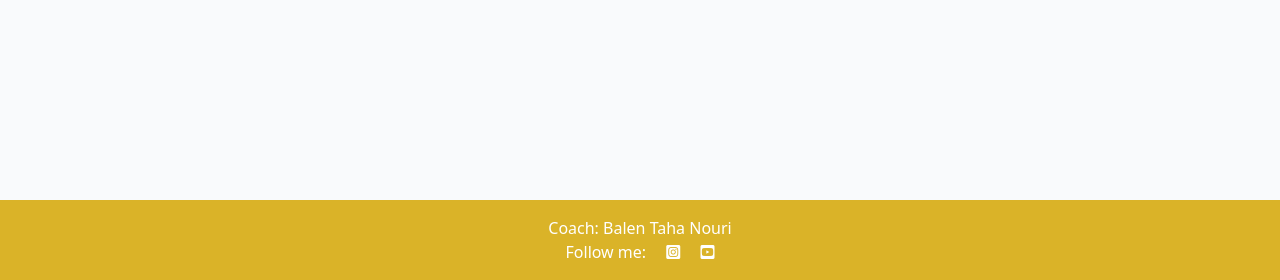
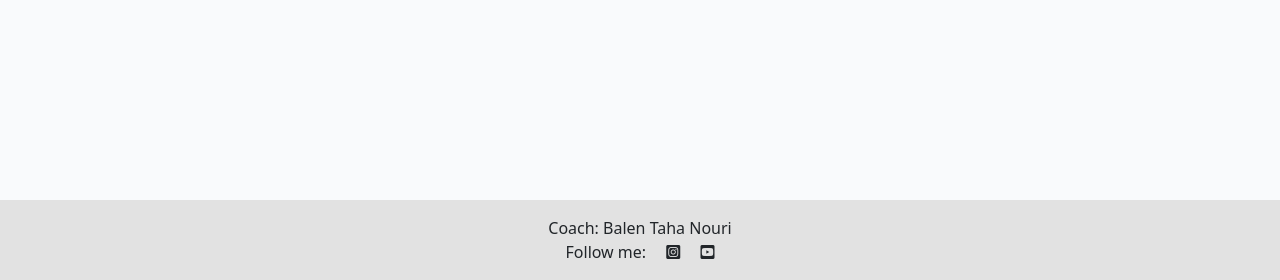
Before and after one commit to balennouri/balen-project4, a Django app: template templates/base.html in a window 1280 px wide. Shown: the part 520-800 px from the top of the page. Run offline with Django 4.2, Linux system fonts and the light colour scheme; the template is opened without the code that fills it, so the values that code supplies are empty.

Commit message:
Feat: change color on footer

```diff
--- a/eliteplayer/urls.py
+++ b/eliteplayer/urls.py
@@ -22,5 +22,5 @@ from booking.views import my_booking
 urlpatterns = [
     path('admin/', admin.site.urls),
     path('booking', my_booking, name='booking'),
-    path('home/', my_home, name='home'),
+    path('', my_home, name='home'),
 ]
--- a/static/css/style.css
+++ b/static/css/style.css
@@ -22,7 +22,7 @@ body {
 }
 
 .dark-bg {
-    background-color: #dab328;
+    background-color: #e2e2e2;;
 }
 
 .main-bg {
--- a/templates/base.html
+++ b/templates/base.html
@@ -57,10 +57,10 @@
 
   <!-- Footer -->
   <footer class="footer mt-auto py-3 dark-bg">
-    <p class="m-0 text-center text-white">
+    <p class="m-0 text-center text-black">
       {% block copyright %}Coach: Balen Taha Nouri{% endblock copyright %}
     </p>
-    <p class="m-0 text-center text-white">Follow me:
+    <p class="m-0 text-center text-black">Follow me:
       <i class="fab fa-instagram-square ms-3"></i>
       <i class="fab fa-youtube-square ms-3"></i>
     </p>
```
Also changed, not shown: home/templates/home/index.html (+12 -0 lines).
